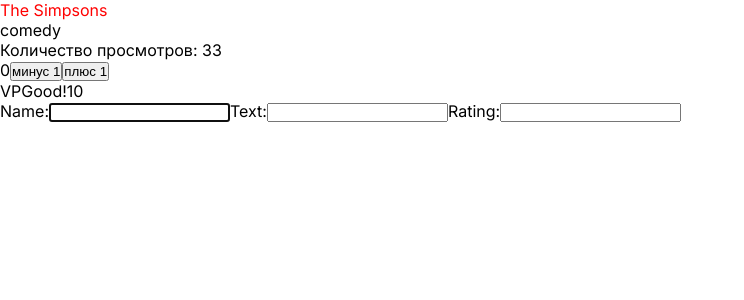
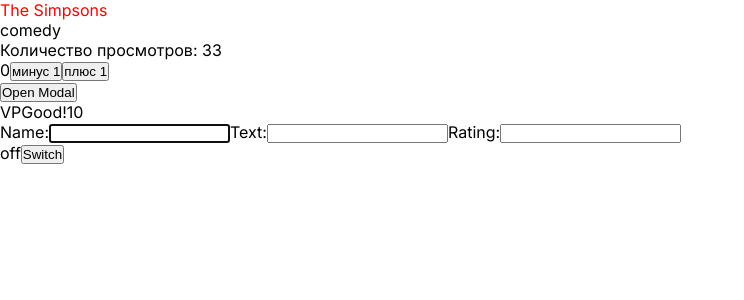
Before and after one commit to hiff0/next-react-app, a Next.js app: page / in a window 1280 px wide. Shown: the top 300 px of the page, without its empty margins (0-744 px from the left). Built offline with nearby package versions, Linux system fonts and the light colour scheme.

Commit message:
add CompoundComponent pattern

```diff
--- /dev/null
+++ b/src/app/components/CompoundComponent/index.tsx
@@ -0,0 +1,120 @@
+"use client"
+
+import { FunctionComponent, useState, ReactNode, createContext, useContext, Dispatch, SetStateAction} from "react";
+
+// interface ToggleProps {
+//     initialValue: boolean;
+// }
+
+// const Toggle: FunctionComponent<ToggleProps> = ({ initialValue }) => {
+//     const [isOn, setIsOn] = useState<boolean>(initialValue);
+
+//     return (
+//         <div>
+//             <button onClick={() => setIsOn((isOn) => !isOn)}>Switch</button>
+//             {isOn && <span>On</span>}
+//             {!isOn && <span>Off</span>}
+//         </div>
+//     );
+// }
+
+// const ToggleNew: FunctionComponent<ToggleProps> = ({ initialValue }) => {
+//     const [isOn, setIsOn] = useState<boolean>(initialValue);
+
+//     return (
+//         <div>
+//             <button onClick={() => setIsOn((isOn) => !isOn)}>Switch</button>
+//             {isOn && <span>On</span>}
+//             {!isOn && <span>Off</span>}
+//         </div>
+//     );
+// }
+
+// ---------- Toggle с паттерном CompoundComponent ------------------------
+// Если нужно сделать акардиот, тогл, меню, т.е компонент, состаящий из разных частей
+
+interface ToggleContextInterface {
+    isOn: boolean;
+    setIsOn: Dispatch<SetStateAction<boolean>>
+}
+
+const ToggleContext = createContext<ToggleContextInterface | null>(null);
+
+interface ToggleCompoundProps {
+    children: Iterable<ReactNode>;
+    initialValue: boolean;
+}
+
+const ToggleCompound: FunctionComponent<ToggleCompoundProps> = ({ children, initialValue }) => {
+    const [isOn, setIsOn] = useState<boolean>(initialValue);
+
+    return (
+        <div>
+            <ToggleContext.Provider value={{isOn, setIsOn}}>
+                {children}
+            </ToggleContext.Provider>
+        </div>
+    );
+}
+
+const TextOn = () => {
+    const {isOn} = useContext(ToggleContext) as ToggleContextInterface;
+
+    if (!isOn) {
+        return null;
+    }
+
+    return <span>on</span>
+}
+
+const TextOff = () => {
+    const {isOn} = useContext(ToggleContext) as ToggleContextInterface;
+
+    if (isOn) {
+        return null;
+    }
+
+    return <span>off</span>
+}
+
+const SwitchButton = () => {
+    const {setIsOn} = useContext(ToggleContext) as ToggleContextInterface;
+    return <button onClick={() => setIsOn((isOn) => !isOn)}>Switch</button>
+}
+
+// -------------------- Menu ----------------------------------------------------------------
+
+interface Menu {
+    children: Iterable<ReactNode>;
+}
+
+const MenuContext = createContext(null);
+
+const MenuAccordion: FunctionComponent<Menu> = ({children}) => {
+    return <div>{ children }</div>
+}
+
+const MenuGroup: FunctionComponent<Menu> = ({children}) => {
+    return(
+    <div>
+        <div>title</div>
+        <div>{children}</div>
+    </div>
+    )
+}
+
+export const CompoundComponent: FunctionComponent = () => {
+
+    return (
+        <div>
+            <ToggleCompound initialValue={false}>
+                <TextOn />
+                <TextOff />
+                <SwitchButton />
+            </ToggleCompound>
+            <MenuAccordion>
+
+            </MenuAccordion>
+        </div>
+    );
+}
--- a/src/app/components/FilmDetails/index.tsx
+++ b/src/app/components/FilmDetails/index.tsx
@@ -1,8 +1,10 @@
 "use client"
 
-import { FunctionComponent, useEffect } from "react";
+import { FunctionComponent, useContext, useEffect, useState } from "react";
 import { useCount } from "../../hooks/useCount";
+import { ThemeContext } from "@/app/page";
 import styles from './styles.module.css'
+import { createPortal } from "react-dom";
 
 interface Props {
     title: string;
@@ -17,12 +19,14 @@ export const FilmDetails: FunctionComponent<Props> = ({
 }) => {
     // Если дефолтное значение вычесляется, то передаем функцию,
     // чтобы значение не присваивалось заново при перерендеренге
-    const {count, increment, decrement} = useCount(0);
+    const { count, increment, decrement } = useCount(0);
+    const theme = useContext(ThemeContext);
+    const [isModalOpen, setIsModalOpen] = useState<boolean>(false);
 
     // Запускается функция, если находит различия в массиве зависимостей
     // Функция запускается уже после рендеринга
     useEffect(() => {
-        console.log('count: ', count);
+        console.log('theme: ', theme);
         return () => {
             console.log('Вызывается перед следующим вызовом useEffect или при destroy')
         }; // Вызывается перед следующим вызовом useEffect или при destroy
@@ -38,6 +42,10 @@ export const FilmDetails: FunctionComponent<Props> = ({
                 <button onClick={decrement}>минус 1</button>
                 <button onClick={increment}>плюс 1</button>
             </div>
+            <div>
+                {isModalOpen && createPortal(<div>Modal Window</div>, document.body)}
+                <button onClick={() => setIsModalOpen((isOpen) => !isOpen)}>Open Modal</button>
+            </div>
         </div>
     );
 }
--- a/src/app/page.tsx
+++ b/src/app/page.tsx
@@ -1,8 +1,11 @@
-import React, { useMemo } from "react"
+"use client"
+
+import React, { useMemo, createContext } from "react"
 import { FilmDetails } from "./components/FilmDetails"
 import { FilmReview } from "./components/FilmReview"
 import { ReviewForm } from "./components/ReviewForm"
 import { FilmDetails as FilmDetailsInterface } from "./interfaces"
+import { CompoundComponent } from "./components/CompoundComponent"
 
 const filmDetails: FilmDetailsInterface = {
   id: 'awdsadwqewq2321fds',
@@ -25,6 +28,11 @@ const filmDetails: FilmDetailsInterface = {
   ]
 }
 
+export const ThemeContext = ((): React.Context<number> => {
+  const ThemeContext = createContext(1);
+  return ThemeContext;
+})();
+
 export default function Home() {
   // useMemo - инструмент создания стабильных ссылок на объекты и массивы
   // useCallback - на функции
@@ -37,6 +45,7 @@ export default function Home() {
   // }, [filmDetails.reviews])
 
   return (
+    <ThemeContext.Provider value={1}>
       <div>
         <header />
         <FilmDetails
@@ -45,6 +54,8 @@ export default function Home() {
           seasonsCount={filmDetails.sesonsCount} />
         <FilmReview reviews={filmDetails.reviews}/>
         <ReviewForm />
+        < CompoundComponent />
       </div>
+    </ThemeContext.Provider>
   )
 }
```
Lines whose indentation alone changed are shown as unchanged.
